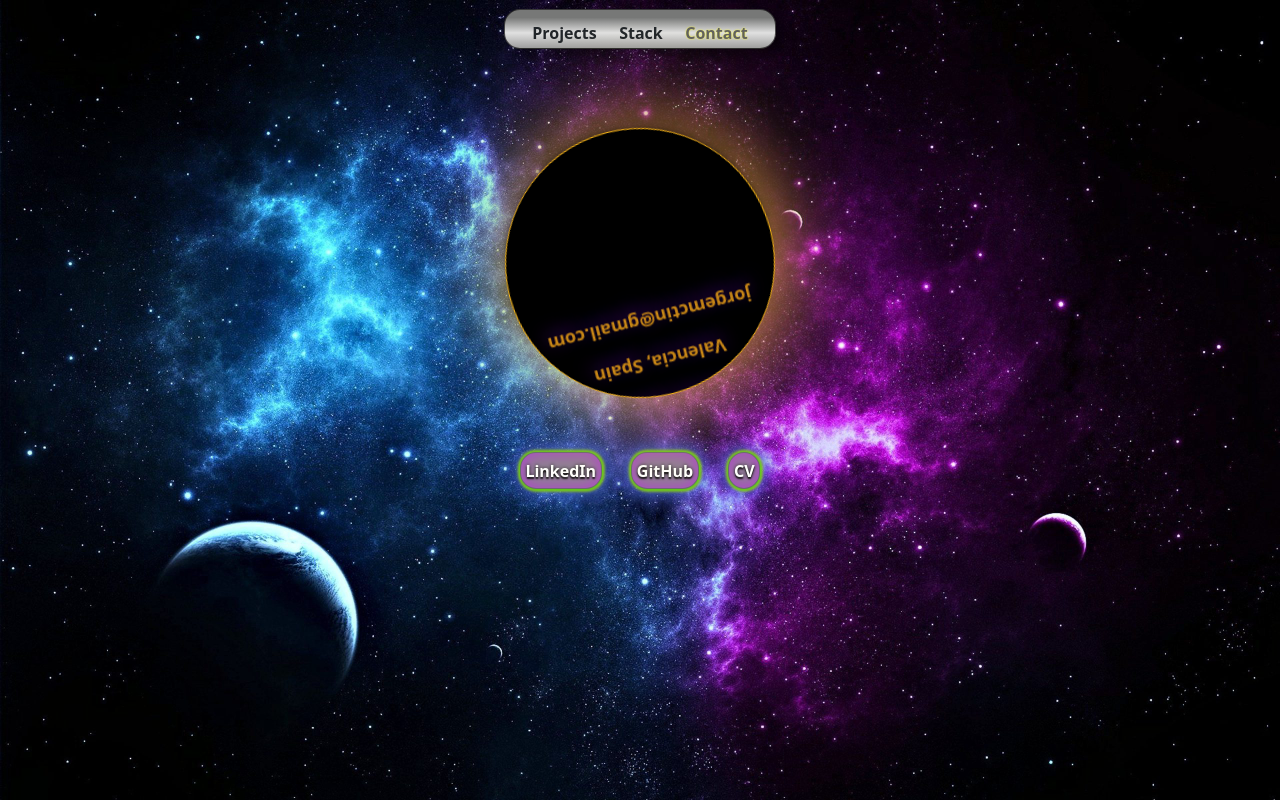
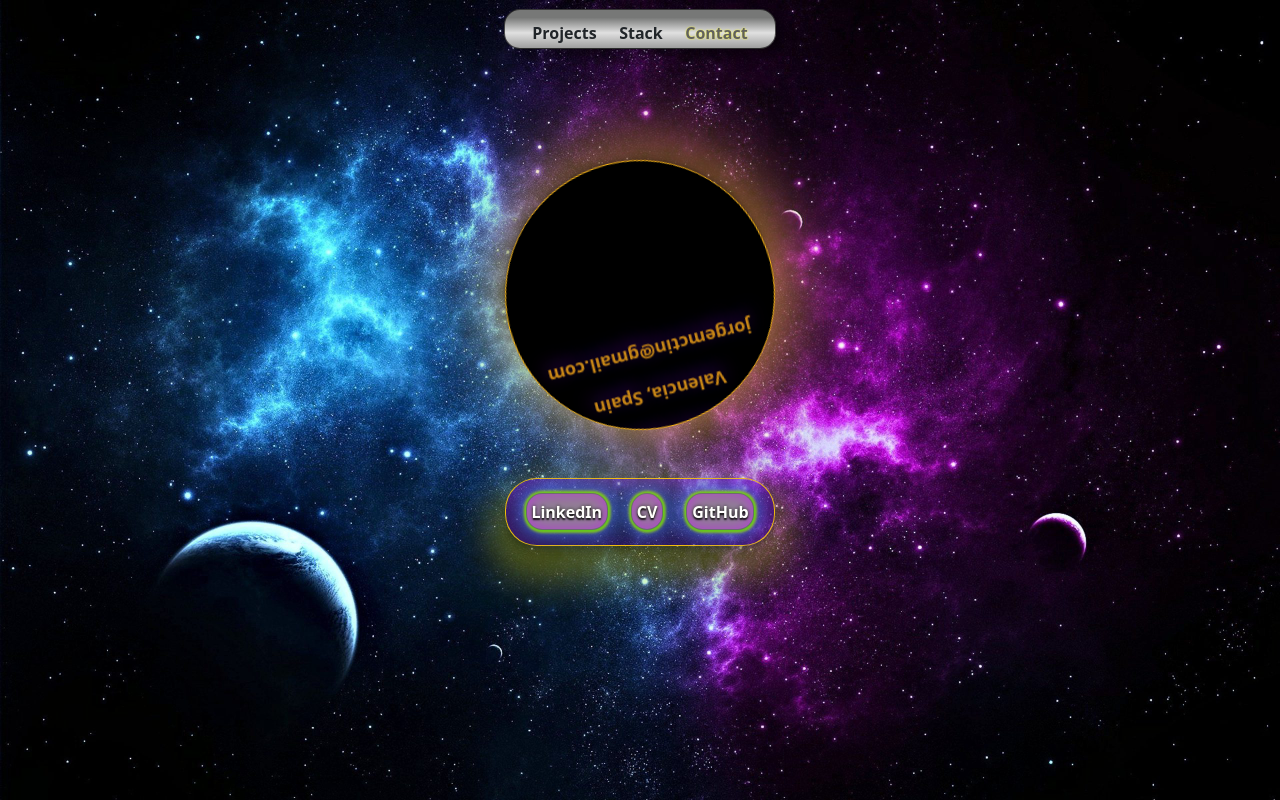
Before and after one commit to jorgelmartin/Portfolio-JLML, a React (Vite) app: page /contact in a window 1280 px wide. Built offline with nearby package versions, Linux system fonts and the light colour scheme.

Commit message:
Refactor: Container Buttons at Contact page

```diff
--- a/src/containers/Contact/Contact.css
+++ b/src/containers/Contact/Contact.css
@@ -1,5 +1,5 @@
 .containerContact {
-  margin-top: 8em;
+  margin-top: 10em;
   background-color: rgba(0, 255, 255, 0);
 }
 .contactData {
@@ -63,6 +63,25 @@ border: solid   0.09em rgb(252, 184, 21);
 
 
 .buttonsContact {
+  /* background-color: antiquewhite; */
+  text-align: center;
   margin-top: 3em;
   display: flex;
+  /* flex-direction: row; */
+  border-radius: 2em;
+  padding: 0.5em;
+  border: solid 0.08em rgba(255, 197, 8, 0.953);
+  /* box-shadow: ; */
+  background-color: rgba(0, 255, 255, 0.133);
+  /* box-shadow: rgba(46, 249, 0, 0.442) 0em 1.875em 3.75em -0.75em inset; */
+  box-shadow: rgba(0, 0, 0, 0.17) 0em -1.4375em 1.5625em 0em inset,
+            rgba(0, 0, 0, 0.15) 0em -2.25em 1.875em 0em inset,
+            rgba(0, 0, 0, 0.1) 0em -4.9375em 2.5em 0em inset,
+            rgba(0, 0, 0, 0.06) 0em 0.125em 0.0625em,
+            rgba(0, 0, 0, 0.09) 0em 0.25em 0.125em,
+            rgba(0, 0, 0, 0.09) 0em 0.5em 0.25em,
+            rgba(0, 0, 0, 0.09) 0em 1em 0.5em,
+            rgba(255, 247, 7, 0.307) 0em 1.125em 2.25em 1.125em,
+            inset 0 0 3em rgba(207, 16, 255, 0.638),
+            rgba(0, 0, 0, 0.09) 0em 2em 1em;
 }
--- a/src/containers/Contact/Contact.jsx
+++ b/src/containers/Contact/Contact.jsx
@@ -33,16 +33,16 @@ export const Contact = () => {
                     imageSrc={""}
                 />
                 <PortfolioButton
-                    href={"https://github.com/jorgemctin"}
-                    text={"GitHub"}
-                    imageSrc={""}
-                />
-
-                <PortfolioButton
                     onClick={handleOpenModal}
                     text={"CV"}
 
                 />
+                <PortfolioButton
+                    href={"https://github.com/jorgemctin"}
+                    text={"GitHub"}
+                />
+
+
 
             </div> {showModal && <LanguageModal show={showModal} onClose={handleCloseModal} />}
         </div>
```
